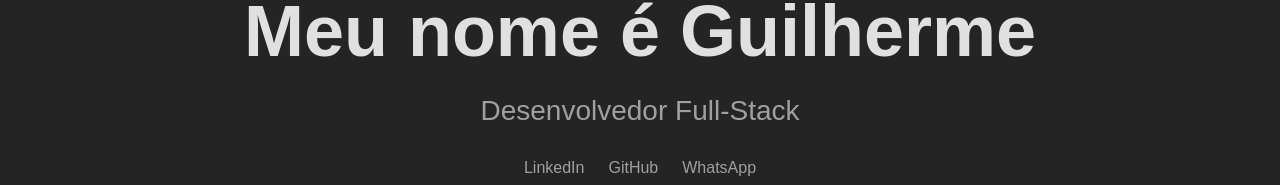
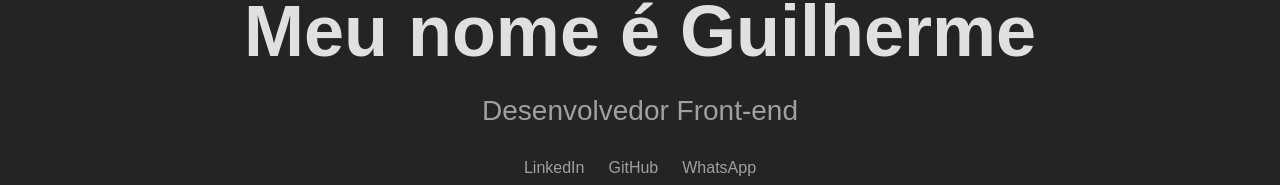
Before and after one commit to gui-ccr/Portifolio-Website, a React (Vite) app in the folder meu-portfolio/: page / in a window 1280 px wide. Shown: the part 379-564 px from the top of the page. Built offline with nearby package versions, Linux system fonts and the light colour scheme.

Commit message:
Change subtitle from Full-Stack to Front-end

```diff
--- a/meu-portfolio/src/Components/HeroSection/HeroSection.tsx
+++ b/meu-portfolio/src/Components/HeroSection/HeroSection.tsx
@@ -44,7 +44,7 @@ const HeroSection: React.FC = () => {
 
     const greetingText = "Olá, visitante! 👋";
     const titleText = "Meu nome é Guilherme";
-    const subtitleText = "Desenvolvedor Full-Stack";
+    const subtitleText = "Desenvolvedor Front-end";
 
     tl.add(typeText(greeting, greetingText, 'greeting'), 0.5)
       .add(typeText(title, titleText, 'title'), '+=0.3')
```
